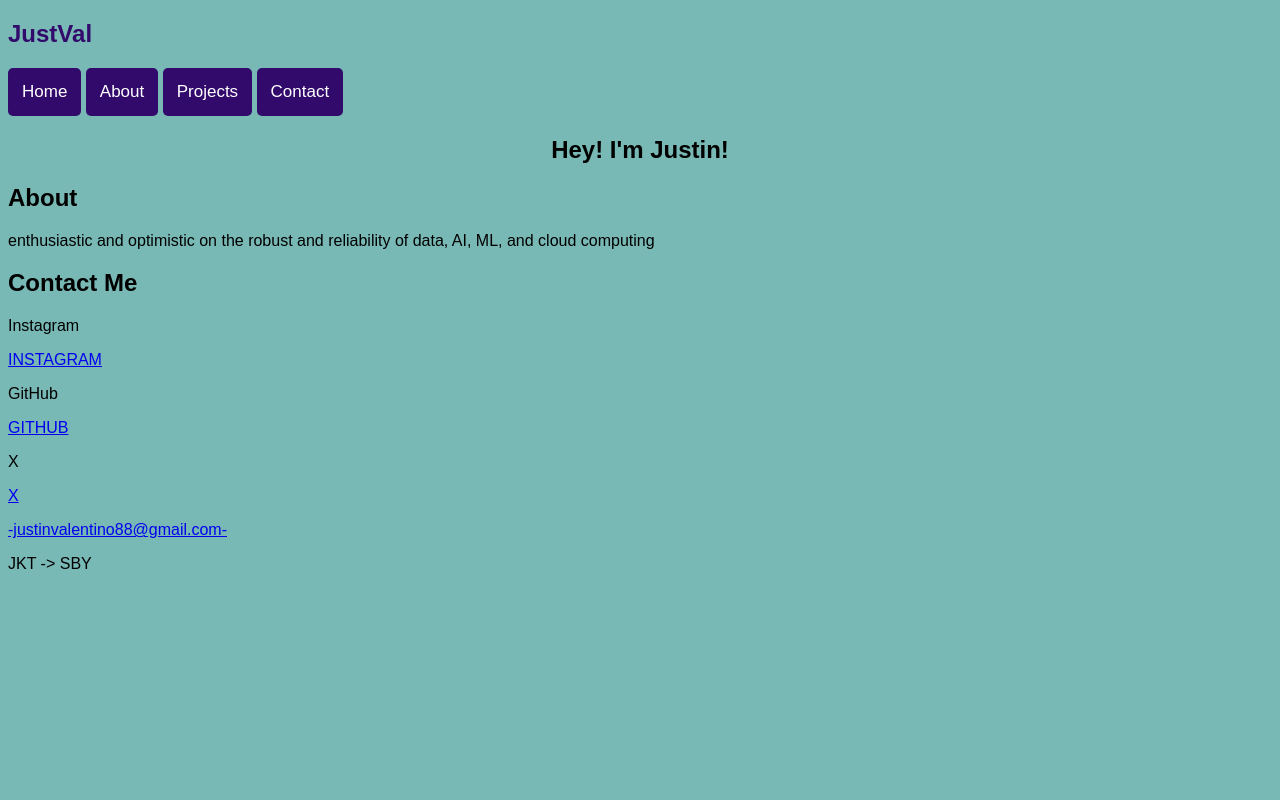
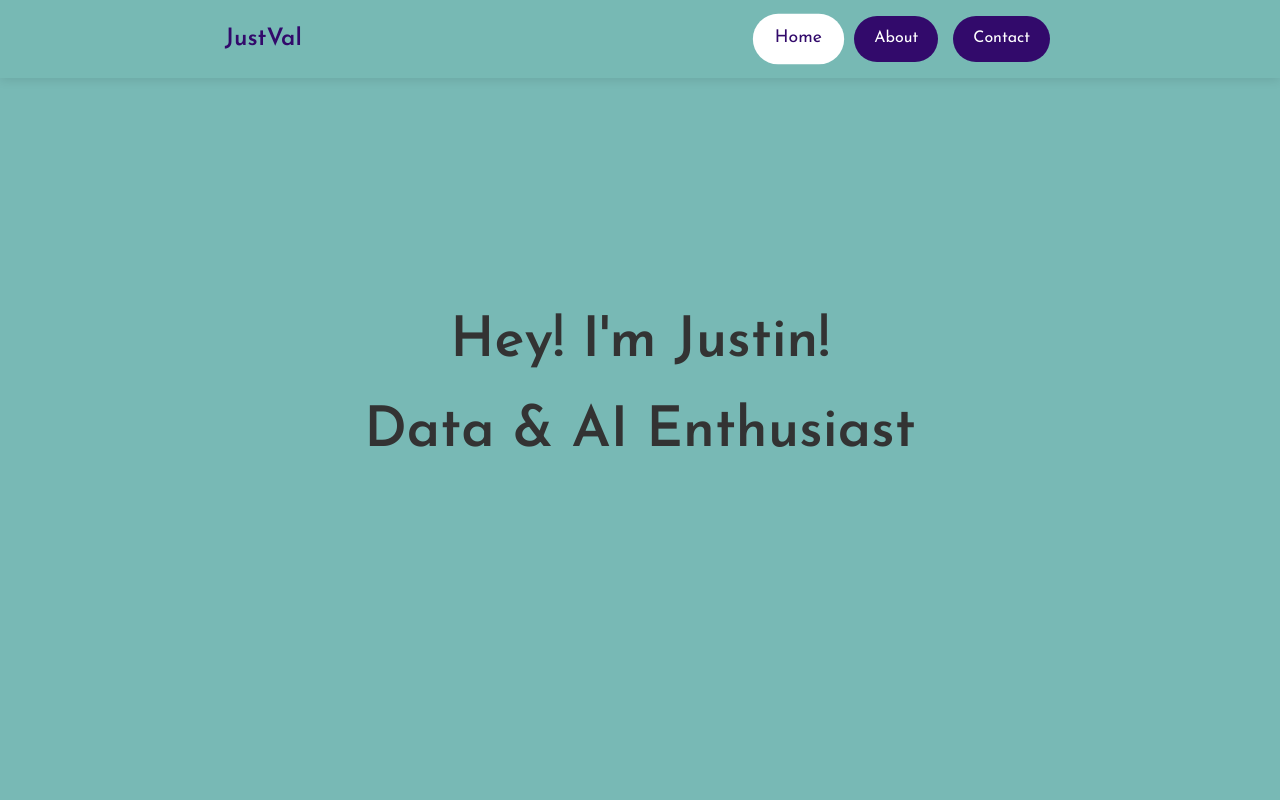
Before and after one commit to nittsuj/vanilla-portfolio, a plain HTML site: page index.html in a window 1280 px wide. Shown: the top 800 px of the page. Drawn offline with Linux system fonts and the light colour scheme; a web font is replaced by a local one.

Commit message:
fixed the structure, details css, and add js

```diff
--- a/index.html
+++ b/index.html
@@ -3,86 +3,51 @@
 <head>
     <meta charset="UTF-8">
     <meta name="viewport" content="width=device-width, initial-scale=1.0">
-    <link rel="stylesheet" href="styles.css">
-     <link rel="stylesheet" href="fonts.googleapis.com">
-    <title>JustVal</title>
+    <title>JustVal | Portfolio</title>
+    <link href="https://fonts.googleapis.com/css2?family=Josefin+Sans:wght@300;400;600&display=swap" rel="stylesheet">
+    <link rel="stylesheet" href="style.css">
 </head>
 <body>
-    <section>
-        <div>
-            <h2 class="intro">JustVal</h2>
+    <header>
+        <div class="intro">JustVal</div>
+        <nav class="pill-nav">
+            <a href="#home" class="nav-link">Home</a>
+            <a href="#about" class="nav-link">About</a>
+            <a href="#contact" class="nav-link">Contact</a>
+        </nav>
+    </header>
 
-            <nav class="pill-nav">
-                <a href="#Home">Home</a>
-                <a href="#About">About</a>
-                <a href="#Projects">Projects</a>
-                <a href="#Contact">Contact</a>
-            </nav>
-        </div>
-
+    <section id = "home">
         <div class="greetings">
             <h1>Hey! I'm Justin!</1>
+            <p>Data & AI Enthusiast</p>
         </div>
     </section>
 
-    <section>
-        <div>
-            <h1>About</h1>
+    <section id = "about">
+        <h1>About</h1>
+        <div id = "about-text">
+            <p>
+                I'm enthusiastic and optimistic on the robust and reliability of
+                <strong>data, AI, ML, and cloud computing</strong>
+            </p>
         </div>
-        <section>
-            <p>
-                enthusiastic and optimistic on the robust and reliability of
-                data, AI, ML, and cloud computing
-            </p>
-        </section>
-
     </section>
 
-    <section>
-        <div>
-            <h1>Contact Me</h1>
+    <section id = "contact">
+        <h1>Contact Me</h1>
+        <div class="contact-container">
+            <a href="https://www.instagram.com/its.justtval/" class="contact-card" target="_blank">INSTAGRAM</a>
+            <a href="https://github.com/nittsuj" class="contact-card" target="_blank">GITHUB</a>
+            <a href="https://x.com/itsjusttval" class="contact-card" target="_blank">X</a>
         </div>
-        <section>
-            <div>
-                <p>Instagram</p>
-                <div>
-                    <a href="https://www.instagram.com/its.justtval/">INSTAGRAM</a>
-                </div>
-            </div>
-        </section>
+        <a href="mailto:justinvalentino88@gmail.com" class="email-link">
+            justinvalentino88@gmail.com
+        </a>
 
-        <section>
-            <div>
-                <p>GitHub</p>
-                <div>
-                    <a href="https://github.com/nittsuj">GITHUB</a>
-                </div>
-            </div>
-        </section>
-
-        <section>
-            <div>
-                <p>X</p>
-                <div>
-                    <a href="https://x.com/itsjusttval">X</a>
-                </div>
-            </div>
-        </section>
-
-        <section>
-            <div>
-                <a href="mailto:justinvalentino88@gmail.com">
-                <p>-justinvalentino88@gmail.com-</p>
-                </a>
-            </div>
-
-            <div>
-                <p>JKT -> SBY</p>
-            </div>
-
-        </section>
+        <p class="location-tag">JKT &rarr; SBY</p>
     </section>
 
-    </section>
+    <script src="script.js"></script>
 </body>
 </html>
--- /dev/null
+++ b/script.js
@@ -0,0 +1,30 @@
+// Function to handle active states on scroll
+const handleScrollHighlight = () => {
+    const sections = document.querySelectorAll('section');
+    const navLinks = document.querySelectorAll('.nav-link');
+
+    let currentSectionId = "";
+
+    sections.forEach((section) => {
+        const sectionTop = section.offsetTop;
+        const sectionHeight = section.clientHeight;
+
+        // If the scroll position is within the section (with a small offset)
+        if (window.pageYOffset >= sectionTop - sectionHeight / 3) {
+            currentSectionId = section.getAttribute('id');
+        }
+    });
+
+    navLinks.forEach((link) => {
+        link.classList.remove('active');
+        if (link.getAttribute('href').includes(currentSectionId)) {
+            link.classList.add('active');
+        }
+    });
+};
+
+// Listen for scroll events
+window.addEventListener('scroll', handleScrollHighlight);
+
+// Run once on load to set initial state
+window.addEventListener('load', handleScrollHighlight);
--- /dev/null
+++ b/style.css
@@ -0,0 +1,125 @@
+/* Reset & Base Styles */
+* {
+    box-sizing: border-box;
+    margin: 0;
+    padding: 0;
+}
+
+html {
+    scroll-behavior: smooth;
+}
+
+body {
+    font-family: 'Josefin Sans', sans-serif;
+    background-color: rgb(120, 185, 181);
+    color: #333;
+    line-height: 1.6;
+}
+
+/* Layout Sections */
+section {
+    min-height: 100vh;
+    padding: 80px 20px;
+    display: flex;
+    flex-direction: column;
+    align-items: center;
+    justify-content: center;
+    text-align: center;
+}
+
+/* Header & Nav */
+header {
+    position: fixed;
+    top: 0;
+    width: 100%;
+    background: rgba(120, 185, 181, 0.95);
+    padding: 1rem 0;
+    z-index: 1000;
+    display: flex;
+    justify-content: space-around;
+    align-items: center;
+    backdrop-filter: blur(8px);
+    box-shadow: 0 2px 10px rgba(0,0,0,0.1);
+}
+
+.intro {
+    color: rgb(50, 10, 107);
+    font-size: 1.5rem;
+    font-weight: 600;
+}
+
+.pill-nav a {
+    display: inline-block;
+    color: white;
+    background-color: rgb(50, 10, 107);
+    padding: 10px 20px;
+    margin: 0 5px;
+    text-decoration: none;
+    font-size: 16px;
+    border-radius: 25px;
+    transition: all 0.3s ease;
+}
+
+.pill-nav a:hover {
+    background-color: #ddd;
+    color: rgb(6, 80, 132);
+}
+
+/* JS Active Class */
+.pill-nav a.active {
+    background-color: white;
+    color: rgb(50, 10, 107);
+    transform: scale(1.1);
+}
+
+/* Content Styles */
+h1 {
+    font-size: clamp(2rem, 8vw, 3.5rem);
+    margin-bottom: 1.5rem;
+}
+
+.about-text {
+    max-width: 600px;
+    background: rgba(255, 255, 255, 0.15);
+    padding: 2.5rem;
+    border-radius: 20px;
+    font-size: 1.2rem;
+}
+
+.contact-container {
+    display: grid;
+    grid-template-columns: repeat(auto-fit, minmax(140px, 1fr));
+    gap: 15px;
+    width: 100%;
+    max-width: 600px;
+    margin: 2rem 0;
+}
+
+.contact-card {
+    background: white;
+    padding: 15px;
+    border-radius: 12px;
+    text-decoration: none;
+    color: rgb(50, 10, 107);
+    font-weight: 600;
+    transition: transform 0.2s ease;
+}
+
+.contact-card:hover {
+    transform: translateY(-5px);
+}
+
+.email-link {
+    color: white;
+    text-decoration: none;
+    background: rgb(50, 10, 107);
+    padding: 12px 25px;
+    border-radius: 8px;
+    font-weight: 600;
+}
+
+.location-tag {
+    margin-top: 2rem;
+    font-weight: 600;
+    letter-spacing: 2px;
+}
--- a/styles.css
+++ /dev/null
@@ -1,39 +0,0 @@
-body {
-    font-family: 'josefin sans', sans-serif;
-    background-color: rgb(120, 185, 181);
-}
-
-html {
-  scroll-behavior: smooth;
-}
-
-/* Style the links inside the pill navigation menu */
-.pill-nav a {
-  display: inline-block;
-  color: black;
-  text-align: center;
-  padding: 14px;
-  text-decoration: none;
-  font-size: 17px;
-  border-radius: 5px;
-}
-
-/* Change the color of links on mouse-over */
-.pill-nav a:hover {
-  background-color: #ddd;
-  color: rgb(6, 80, 132);
-}
-
-/* Add a color to the active/current link */
-.pill-nav a {
-  background-color: rgb(50, 10, 107);
-  color: white;
-}
-
-.greetings h1 {
-    text-align:center;
-}
-
-.intro {
-    color: rgb(50, 10, 107) ;
-}
```
